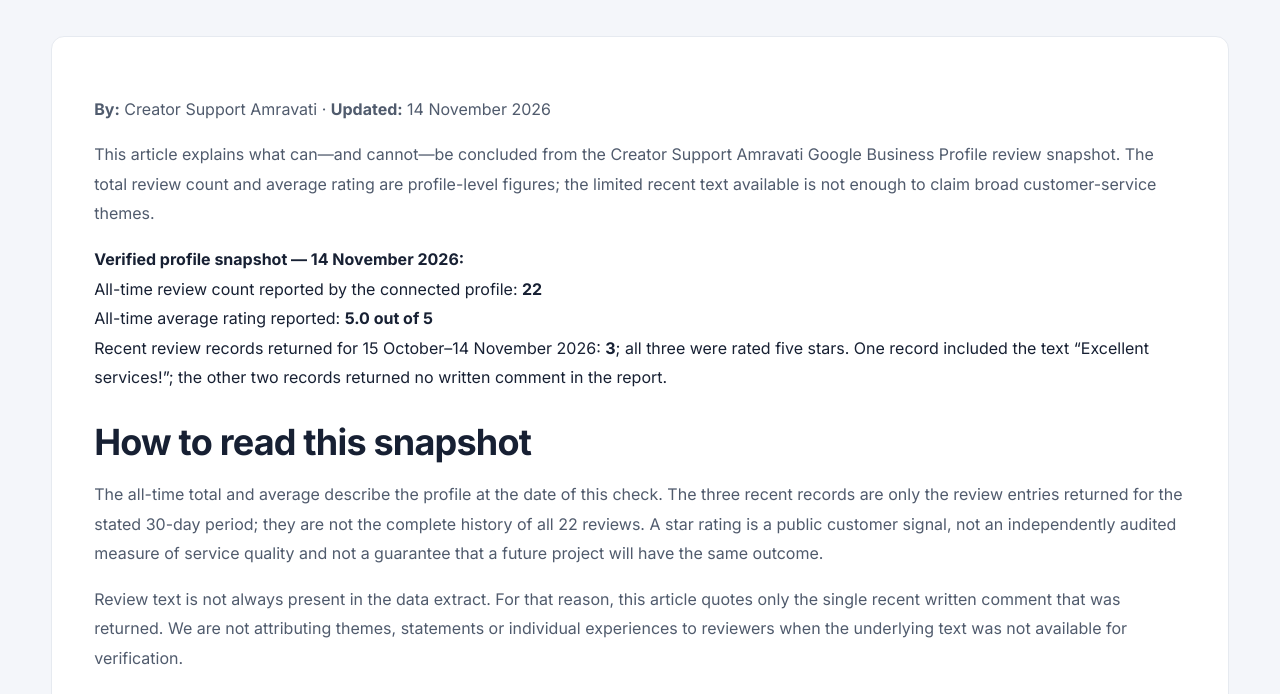
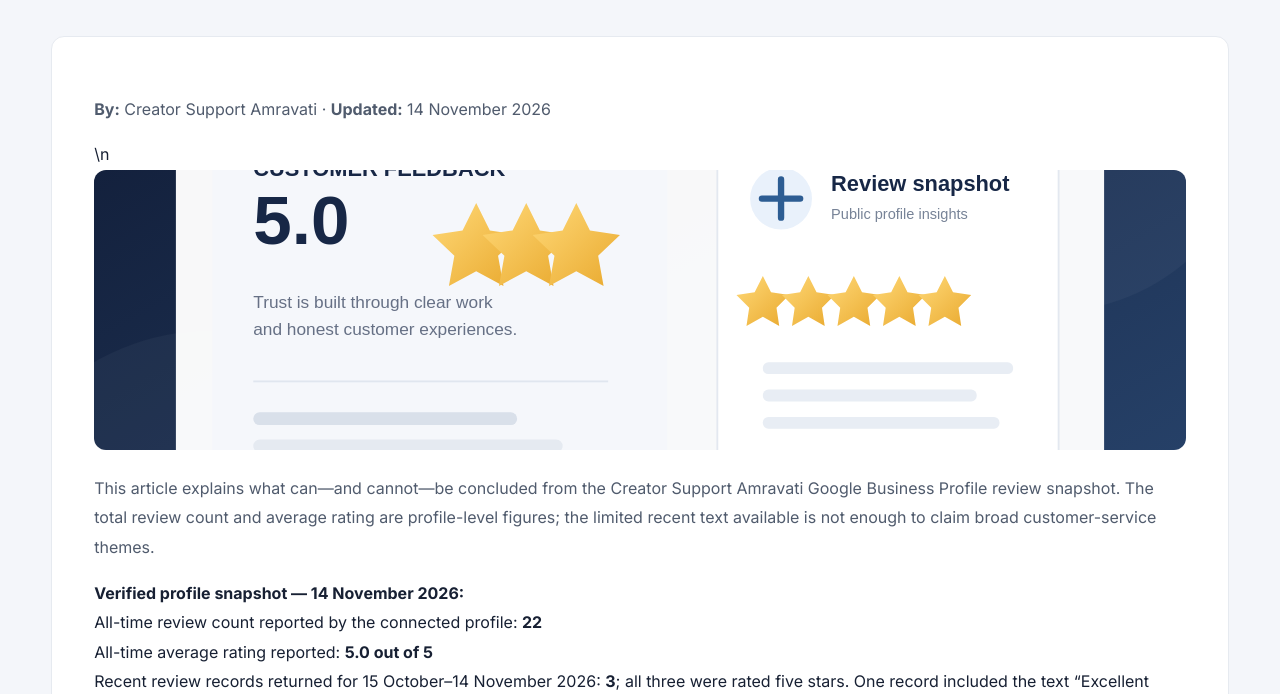
Before and after one commit to amravaticsa/creatorsupportamravati.github.io, a plain HTML site: page blog/google-reviews-customer-feedback-amravati.html in a window 1280 px wide. Shown: the part 406-1100 px from the top of the page. Drawn offline with Linux system fonts and the light colour scheme; no server answers.

Commit message:
Add article cover image to Google reviews guide

```diff
--- a/blog/google-reviews-customer-feedback-amravati.html
+++ b/blog/google-reviews-customer-feedback-amravati.html
@@ -6,16 +6,16 @@
 <meta name="robots" content="index,follow"><link rel="canonical" href="https://creatorsupportamravati.in/blog/google-reviews-customer-feedback-amravati.html">
 <link rel="preconnect" href="https://fonts.googleapis.com"><link rel="preconnect" href="https://fonts.gstatic.com" crossorigin>
 <link href="https://fonts.googleapis.com/css2?family=Inter:wght@400;500;600;700;800&display=swap" rel="stylesheet"><link rel="stylesheet" href="../assets/css/style.css">
-<meta property="og:title" content="How to Read CSA’s Google Review Snapshot: What the Data Shows"><meta property="og:description" content="A dated snapshot of public review count and rating, with limits on what the available comments can show."><meta property="og:type" content="article"><meta property="og:image" content="https://creatorsupportamravati.in/assets/images/logo.png"><meta property="og:url" content="https://creatorsupportamravati.in/blog/google-reviews-customer-feedback-amravati.html">
-<meta name="twitter:card" content="summary_large_image"><meta name="twitter:title" content="How to Read CSA’s Google Review Snapshot: What the Data Shows"><meta name="twitter:description" content="A transparent review of public customer feedback about Creator Support Amravati."><meta name="twitter:image" content="https://creatorsupportamravati.in/assets/images/logo.png">
-<script type="application/ld+json">{"@context":"https://schema.org","@type":"BlogPosting","headline":"How to Read CSA’s Google Review Snapshot: What the Data Shows","description":"A dated snapshot of Creator Support Amravati’s public Google review count and rating, with clear limits on what the available review text can show.","mainEntityOfPage":{"@type":"WebPage","@id":"https://creatorsupportamravati.in/blog/google-reviews-customer-feedback-amravati.html"},"image":["https://creatorsupportamravati.in/assets/images/logo.png"],"author":{"@type":"Organization","name":"Creator Support Amravati","url":"https://creatorsupportamravati.in/about.html"},"publisher":{"@type":"Organization","name":"Creator Support Amravati","url":"https://creatorsupportamravati.in/"},"datePublished":"2026-11-14","dateModified":"2026-11-14","inLanguage":"en-IN","keywords":"Google reviews, customer feedback management, Google Business Profile reviews, online reputation, Amravati business"}</script>
+<meta property="og:title" content="How to Read CSA’s Google Review Snapshot: What the Data Shows"><meta property="og:description" content="A dated snapshot of public review count and rating, with limits on what the available comments can show."><meta property="og:type" content="article"><meta property="og:image" content="https://creatorsupportamravati.in/assets/blog/google-reviews-customer-feedback-amravati.svg"><meta property="og:url" content="https://creatorsupportamravati.in/blog/google-reviews-customer-feedback-amravati.html">
+<meta name="twitter:card" content="summary_large_image"><meta name="twitter:title" content="How to Read CSA’s Google Review Snapshot: What the Data Shows"><meta name="twitter:description" content="A transparent review of public customer feedback about Creator Support Amravati."><meta name="twitter:image" content="https://creatorsupportamravati.in/assets/blog/google-reviews-customer-feedback-amravati.svg">
+<script type="application/ld+json">{"@context":"https://schema.org","@type":"BlogPosting","headline":"How to Read CSA’s Google Review Snapshot: What the Data Shows","description":"A dated snapshot of Creator Support Amravati’s public Google review count and rating, with clear limits on what the available review text can show.","mainEntityOfPage":{"@type":"WebPage","@id":"https://creatorsupportamravati.in/blog/google-reviews-customer-feedback-amravati.html"},"image":["https://creatorsupportamravati.in/assets/blog/google-reviews-customer-feedback-amravati.svg"],"author":{"@type":"Organization","name":"Creator Support Amravati","url":"https://creatorsupportamravati.in/about.html"},"publisher":{"@type":"Organization","name":"Creator Support Amravati","url":"https://creatorsupportamravati.in/"},"datePublished":"2026-11-14","dateModified":"2026-11-14","inLanguage":"en-IN","keywords":"Google reviews, customer feedback management, Google Business Profile reviews, online reputation, Amravati business"}</script>
 <script async src="https://pagead2.googlesyndication.com/pagead/js/adsbygoogle.js?client=ca-pub-4869876655236532" crossorigin="anonymous"></script>
 </head><body>
 <div class="topbar"><div class="container"><span>Creator Support Amravati · Customer feedback & learning</span><span><a href="tel:+919225515679">92255 15679</a> · <a href="mailto:amravati.csa@gmail.com">amravati.csa@gmail.com</a></span></div></div>
 <header class="site-header"><div class="container header-inner"><a class="brand" href="../index.html"><img src="../assets/images/logo.png" alt="CSA logo" width="48" height="48"><span>Creator Support <span>Amravati</span></span></a><button class="menu-toggle" aria-label="Open navigation" aria-expanded="false" onclick="const n=document.querySelector('.main-nav');const o=n.classList.toggle('open');this.setAttribute('aria-expanded',o)">☰</button><nav class="main-nav" aria-label="Main navigation"><a href="../index.html">Home</a><a href="../about.html">About</a><a href="../services.html">Services</a><a href="../blog.html">Blog</a><a href="../portfolio.html">Portfolio</a><a href="../contact.html">Contact</a></nav><a class="nav-cta" href="../booking.html">Start a Project ↗</a></div></header>
 <main><section class="page-hero"><div class="container"><span class="eyebrow">Customer feedback · Amravati</span><h1>How to Read CSA’s Google Review Snapshot: What the Data Shows</h1><p>A dated snapshot of the public review count and rating, with clear limits on the review text available for analysis.</p></div></section>
 <div class="container section"><article class="article">
-<p><strong>By:</strong> Creator Support Amravati · <strong>Updated:</strong> 14 November 2026</p>
+<p><strong>By:</strong> Creator Support Amravati · <strong>Updated:</strong> 14 November 2026</p>\n<img class="article-cover" src="../assets/blog/google-reviews-customer-feedback-amravati.svg" alt="Google review snapshot and customer feedback illustration" width="1200" height="675" loading="eager" decoding="async">
 <p>This article explains what can—and cannot—be concluded from the Creator Support Amravati Google Business Profile review snapshot. The total review count and average rating are profile-level figures; the limited recent text available is not enough to claim broad customer-service themes.</p>
 <div class="case-note"><strong>Verified profile snapshot — 14 November 2026:</strong><br>All-time review count reported by the connected profile: <strong>22</strong><br>All-time average rating reported: <strong>5.0 out of 5</strong><br>Recent review records returned for 15 October–14 November 2026: <strong>3</strong>; all three were rated five stars. One record included the text “Excellent services!”; the other two records returned no written comment in the report.</div>
 <h2>How to read this snapshot</h2>
```
